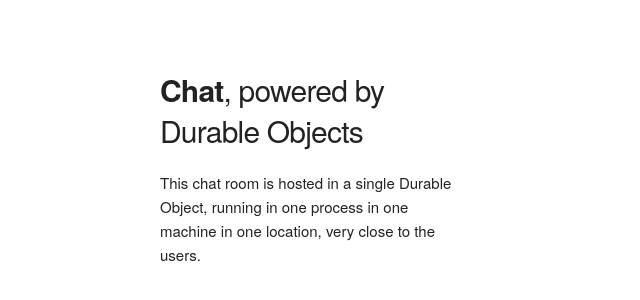
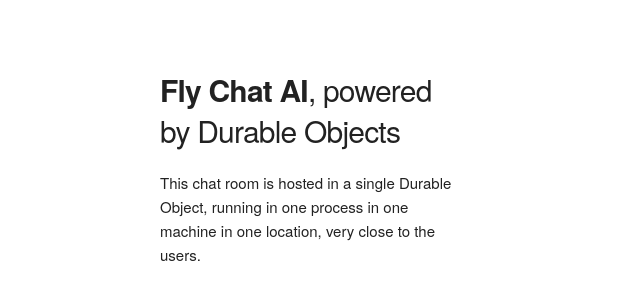
Before and after one commit to FlyTripVisa/durable-chat, a React app: page public/index.html in a window 1280 px wide. Shown: the part 170-470 px from the top of the page, without its empty margins (0-640 px from the left). Built offline with nearby package versions, Linux system fonts and the light colour scheme.

Commit message:
Update index.html
deploy

```diff
--- a/public/index.html
+++ b/public/index.html
@@ -4,7 +4,7 @@
 		<!-- Basic Page Needs
   –––––––––––––––––––––––––––––––––––––––––––––––––– -->
 		<meta charset="utf-8" />
-		<title>Chat!</title>
+		<title>Fly Chat!</title>
 		<meta name="description" content="" />
 		<meta name="author" content="" />
 
@@ -32,7 +32,7 @@
 		<div class="container" style="width: 95%; height: 100%">
 			<div class="row" style="height: 100%">
 				<div class="one-third column" style="margin-top: 25%">
-					<h4><b>Chat</b>, powered by Durable Objects</h4>
+					<h4><b>Fly Chat AI</b>, powered by Durable Objects</h4>
 					<p>
 						This chat room is hosted in a single Durable Object, running in one
 						process in one machine in one location, very close to the users.
```
